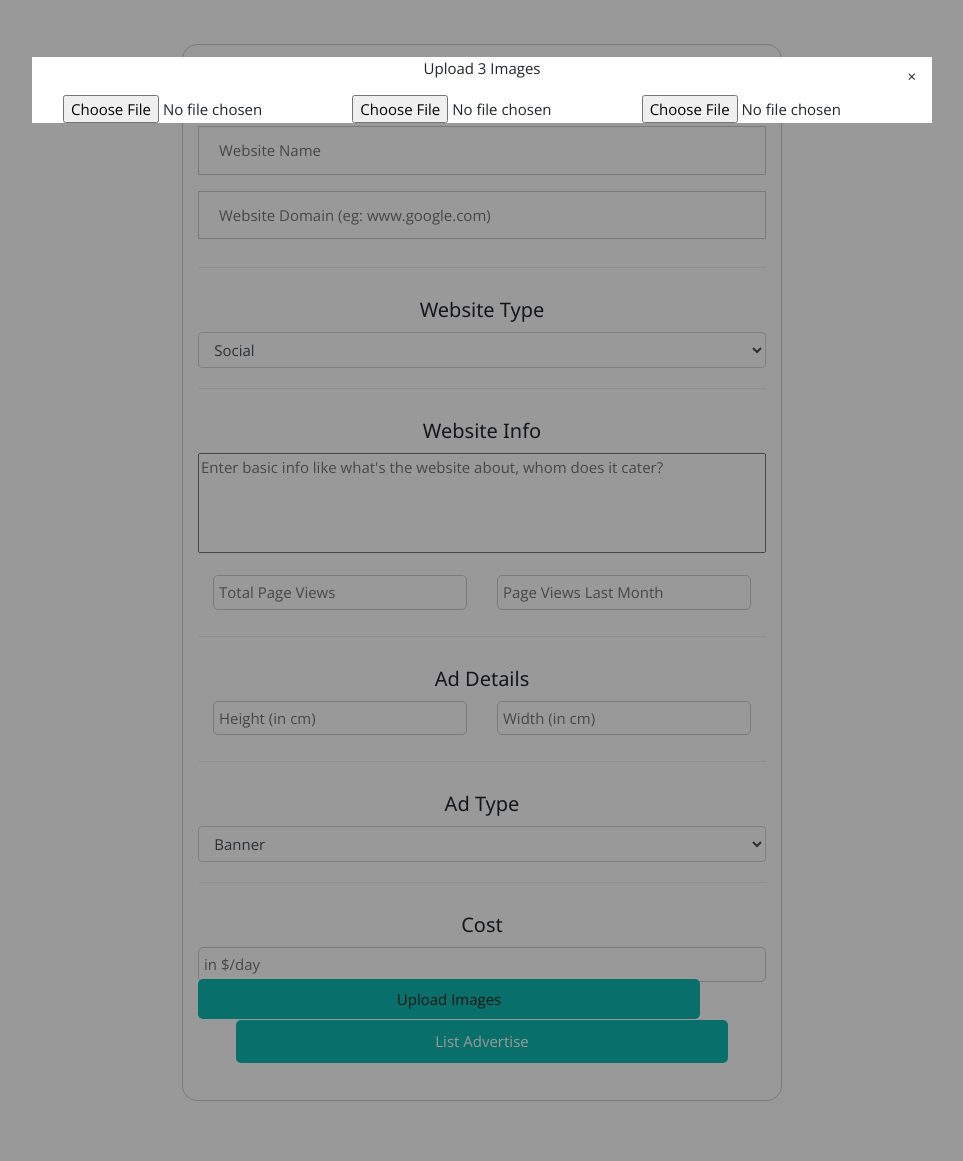
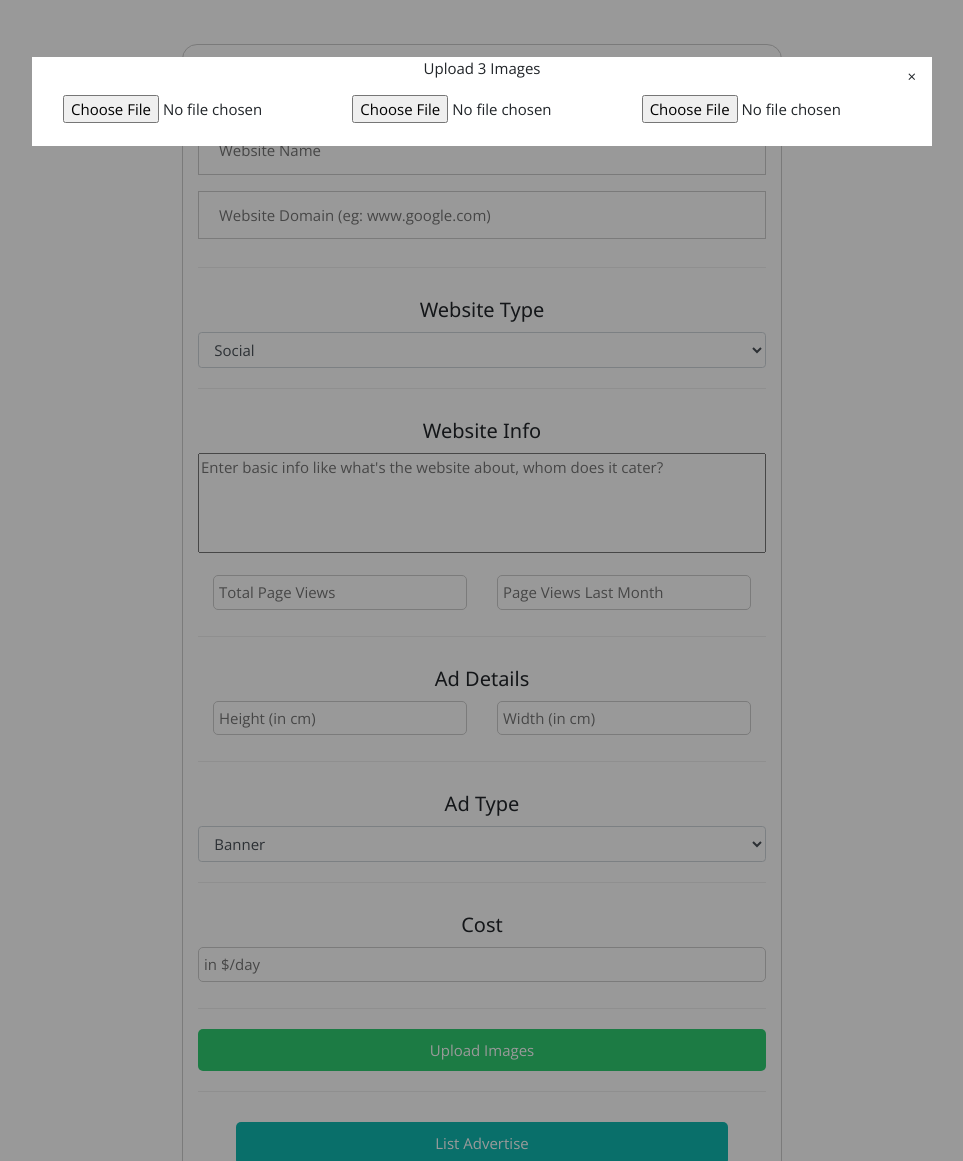
Before and after one commit to Ad-Mela/Ad-Mela, a PHP site: page /advertise.php in a window 1280 px wide, after a click on "Upload Images". Shown: the part 53-1214 px from the top of the page, without its empty margins (158-1121 px from the left). Run offline with PHP 8.4, Linux system fonts and the light colour scheme; a user stored in the database is signed in; some libraries are stand-ins or nearby versions.

Commit message:
advertisement form fixed

```diff
--- a/advertise.php
+++ b/advertise.php
@@ -177,6 +177,7 @@ $userId=mysqli_real_escape_string($conn,$_SESSION['id']);
 
     .w3-modal{
     	margin-top: 10px;
+    	/*background: #606266;*/
     }
 
     input[type=submit] {
@@ -192,9 +193,9 @@ $userId=mysqli_real_escape_string($conn,$_SESSION['id']);
 	    margin-right:auto;
 	}
 
-	.btn1{
+	#upload-image-button{
 		padding:10px 35%;
-	    background:#0fb9b1;
+	    background:#2ecc71;
 	    border:0 none;
 	    color:white;
 	    margin-top:10px;
@@ -203,7 +204,33 @@ $userId=mysqli_real_escape_string($conn,$_SESSION['id']);
 	    border-radius: 5px;
 	    margin-left:auto;
 	    margin-right:auto;
+	    display:block;
+	    text-align:center;
+	    width:100%;
 	}
+
+	#wrapper
+	{
+ 		text-align:center;
+ 		margin:0 auto;
+ 		padding:0px;
+		width:995px;
+	}
+	#output_image1
+	{
+ 		max-width:250px;
+	}
+
+#output_image2
+{
+ max-width:250px;
+}
+
+#output_image3
+{
+ max-width:250px;
+}
+
 	</style>
 
 	<title>Ad-Mela</title>
@@ -259,6 +286,39 @@ $userId=mysqli_real_escape_string($conn,$_SESSION['id']);
 	}
 }
 </script> -->
+
+<script type='text/javascript'>
+function preview_image1(event)
+{
+ var reader = new FileReader();
+ reader.onload = function()
+ {
+  var output = document.getElementById('output_image1');
+  output.src = reader.result;
+ }
+ reader.readAsDataURL(event.target.files[0]);
+}
+function preview_image2(event)
+{
+ var reader = new FileReader();
+ reader.onload = function()
+ {
+  var output = document.getElementById('output_image2');
+  output.src = reader.result;
+ }
+ reader.readAsDataURL(event.target.files[0]);
+}
+function preview_image3(event)
+{
+ var reader = new FileReader();
+ reader.onload = function()
+ {
+  var output = document.getElementById('output_image3');
+  output.src = reader.result;
+ }
+ reader.readAsDataURL(event.target.files[0]);
+}
+</script>
 
 <body>
 
@@ -391,7 +451,16 @@ $userId=mysqli_real_escape_string($conn,$_SESSION['id']);
 				</div>
 
 
-				<div id="id01" class="w3-modal">
+				<hr>
+				<a onclick="document.getElementById('id01').style.display='block'" id="upload-image-button">Upload Images</a>
+				<hr>
+				<div class="row">
+					<input class="listAd" id="listAd" name="listAd" type="submit" value="List Advertise">
+				</div>
+				<br>
+			</div>
+
+			<div id="id01" class="w3-modal">
 				    <div class="w3-modal-content">
 				      	<div class="w3-container">
 					        <span onclick="document.getElementById('id01').style.display='none'" class="w3-button w3-display-topright">&times;</span>
@@ -401,26 +470,21 @@ $userId=mysqli_real_escape_string($conn,$_SESSION['id']);
 					        </div>
 					        <div class="row">
 								<div class="col-md-4">
-									<input type="file" name="fileToUpload1" id="fileToUpload" required>
+									<input type="file" name="fileToUpload1" id="fileToUpload" onchange="preview_image1(event)" required>
+									<img id="output_image1"/>
 								</div>
 								<div class="col-md-4">
-									<input type="file" name="fileToUpload2" id="fileToUpload" required>
+									<input type="file" name="fileToUpload2" id="fileToUpload" onchange="preview_image2(event)" required>
+									<img id="output_image2"/>
 								</div>
 								<div class="col-md-4">
-									<input type="file" name="fileToUpload3" id="fileToUpload" required>
+									<input type="file" name="fileToUpload3" id="fileToUpload" onchange="preview_image3(event)" required>
+									<img id="output_image3"/>
 								</div>
 					        </div>
 				     	</div>
 				    </div>
 			  	</div>
-
-				<a onclick="document.getElementById('id01').style.display='block'" class="btn1">Upload Images</a>
-
-				<div class="row">
-					<input class="listAd" id="listAd" name="listAd" type="submit" value="List Advertise">
-				</div>
-				<br>
-			</div>
 
 			<p id="error" style="color:red;text-align:center;width:100%;font-size:20px"></p>
 
```
